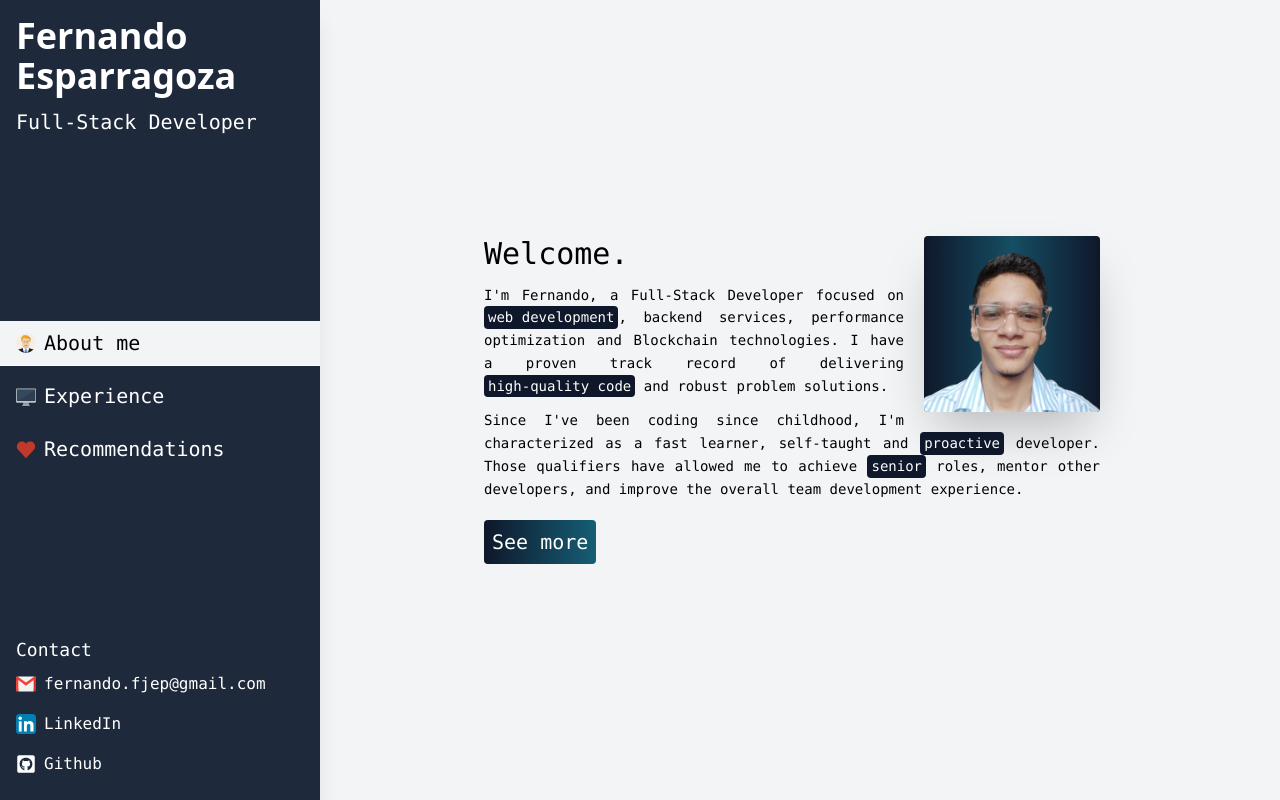
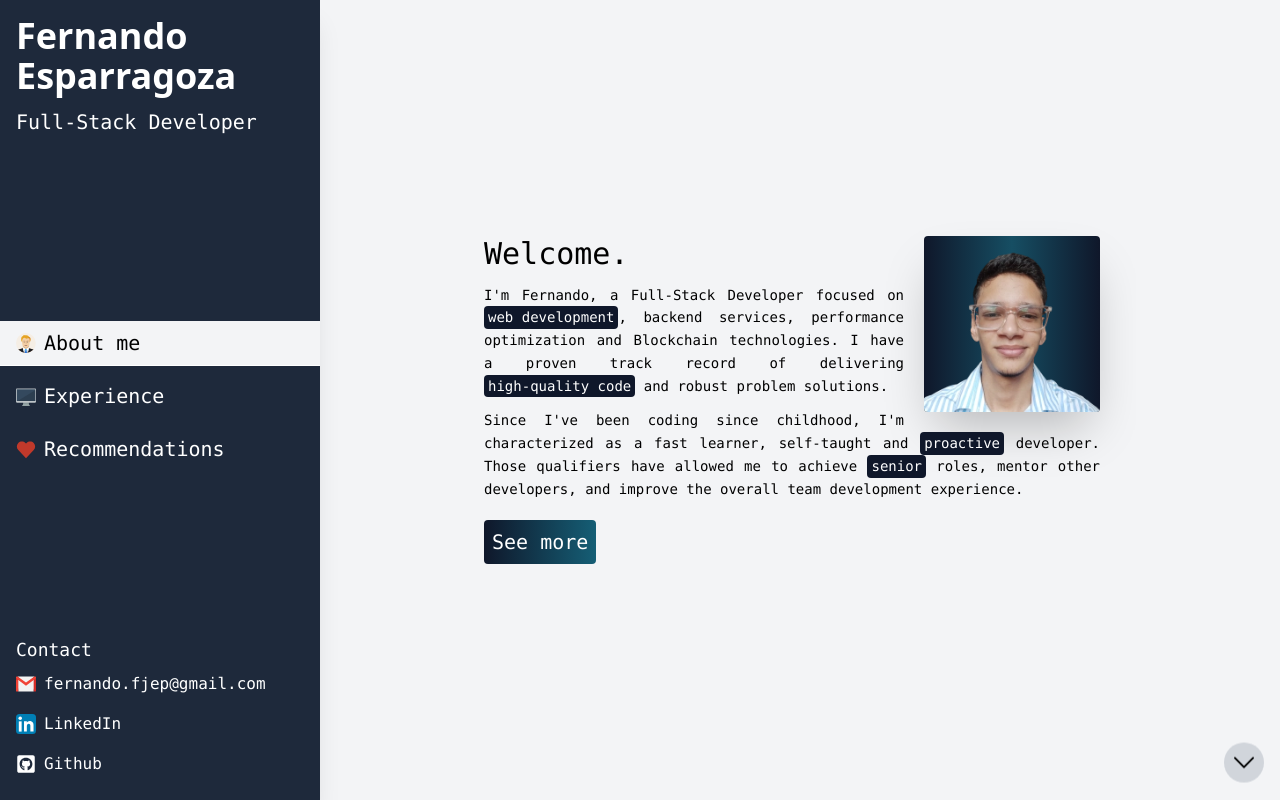
Before and after one commit to ferjep/ferjep.github.io, a Vue app: page / in a window 1280 px wide. Built offline with nearby package versions, Linux system fonts and the light colour scheme.

Commit message:
Adding a scroll down

```diff
--- a/src/App.vue
+++ b/src/App.vue
@@ -15,6 +15,6 @@ const updateActiveView = (id) => {
 <template>
     <div class="lg:flex lg:flex-row font-mono selection:bg-slate-300 selection:text-slate-900 h-screen overflow-y-hidden">
         <SideBar :activeId="activeViewId"/>
-        <ViewContainer @on-view-change-id="updateActiveView"/>
+        <ViewContainer @on-view-change-id="updateActiveView"  :view-id="activeViewId"/>
     </div>
 </template>
--- a/src/components/ViewContainer.vue
+++ b/src/components/ViewContainer.vue
@@ -3,8 +3,12 @@ import { debounce } from '../utils'
 import sections from '../data/sections'
 import { onMounted, ref } from 'vue'
 
+const props = defineProps({
+    viewId: String,
+})
+
 const emit = defineEmits({
-    onViewChangeId: String
+    onViewChangeId: String,
 })
 
 const container = ref(null)
@@ -30,7 +34,22 @@ const updateActiveView = debounce(({scrollTop}) => {
         emit('onViewChangeId', view.section.id)
         return
     }
-}, 50)
+}, 60)
+
+const handleScrollBtn = () => {
+    const viewIndex = views.value.findIndex((view) => view.section.id === props.viewId)
+    const view = views.value[viewIndex + 1] || views.value[0]
+
+    container.value.scrollTo({
+        top: view.el.offsetTop,
+        left: 0,
+        behavior: 'smooth'
+    })
+
+    emit('onViewChangeId', view.section.id)
+}
+
+const lastSection = sections[sections.length-1]
 
 onMounted(() => {
     views.value = sections.map((section) => ({
@@ -50,12 +69,20 @@ onMounted(() => {
 })
 </script>
 <template>
-    <div id="view-container" ref="container" class="flex-1 h-screen overflow-y-auto md:snap-y md:snap-mandatory bg-gray-100 ">
+    <div id="view-container" ref="container" class="relative flex-1 h-screen overflow-y-auto md:snap-y md:snap-mandatory bg-gray-100 ">
         <component
             v-for="section in sections"
             :key="section.id"
             :is="section.view"
             :id="section.id"
         />
+        <div class="fixed bottom-0 right-0 z-40">
+            <button
+                class="bg-gray-300 p-2 rounded-full mb-4 mr-4 h-10 w-10 flex justify-center items-center animate-bounce"
+                @click="handleScrollBtn"
+            >
+                <svg class="transition-transform" :class="{'rotate-180': viewId === lastSection.id}" l="#000000" height="24px" width="20px" version="1.1" id="Layer_1" xmlns="http://www.w3.org/2000/svg" xmlns:xlink="http://www.w3.org/1999/xlink" viewBox="0 0 330 330" xml:space="preserve"><g id="SVGRepo_bgCarrier" stroke-width="0"></g><g id="SVGRepo_tracerCarrier" stroke-linecap="round" stroke-linejoin="round"></g><g id="SVGRepo_iconCarrier"> <path id="XMLID_225_" d="M325.607,79.393c-5.857-5.857-15.355-5.858-21.213,0.001l-139.39,139.393L25.607,79.393 c-5.857-5.857-15.355-5.858-21.213,0.001c-5.858,5.858-5.858,15.355,0,21.213l150.004,150c2.813,2.813,6.628,4.393,10.606,4.393 s7.794-1.581,10.606-4.394l149.996-150C331.465,94.749,331.465,85.251,325.607,79.393z"></path> </g></svg>
+            </button>
+        </div>
     </div>
 </template>
```
